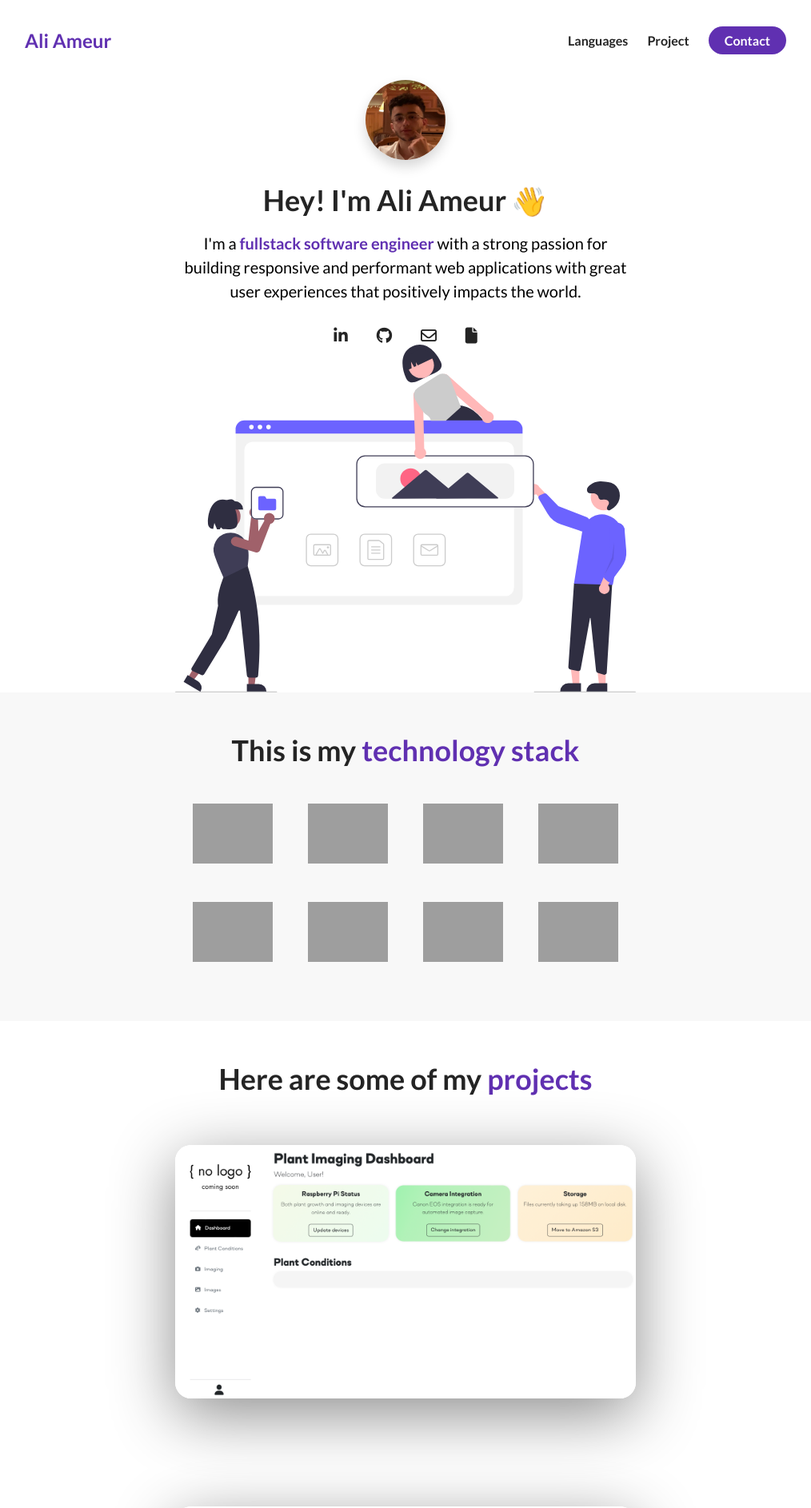
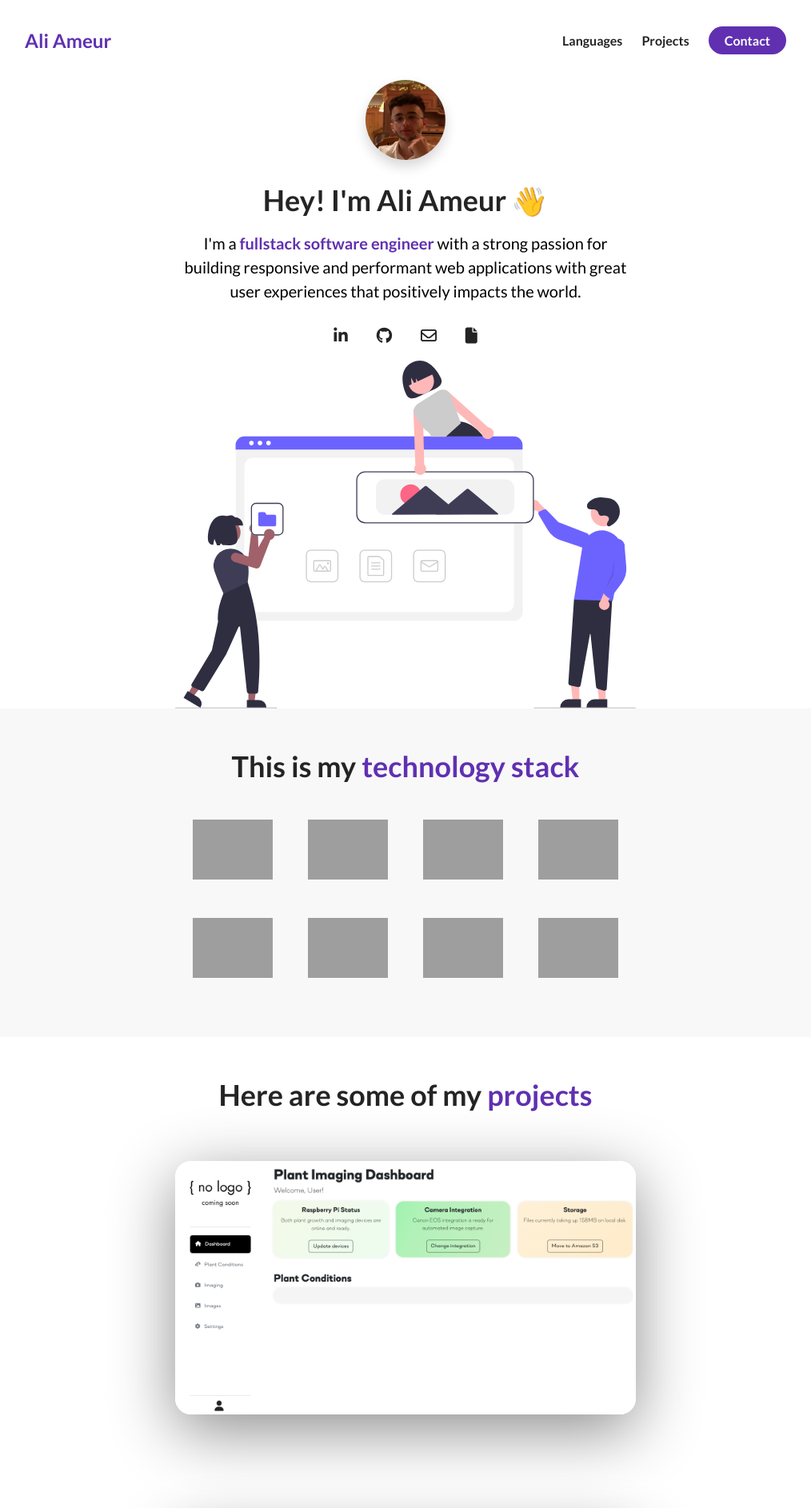
Before and after one commit to aliameur/updated-portfolio, a Flask app: page / in a window 1280 px wide. Shown: the top 1886 px of the page at 80% size, without its empty margins (133-1147 px from the left). Run offline with Flask 2, Linux system fonts and the light colour scheme; some libraries are stand-ins or nearby versions; grey boxes are pictures that could not be loaded.

Commit message:
add favicon, files, mailto, href, and fix some formatting

```diff
--- a/app.py
+++ b/app.py
@@ -34,7 +34,7 @@ def home():
                                     f"Name: {form.name}\n"
                                     f"Email: {form.email}\n"
                                     f"Message: {form.message}\n")
-    return render_template("index.html")
+    return render_template("index.html", form=form)
 
 
 if __name__ == '__main__':
--- a/static/styles.css
+++ b/static/styles.css
@@ -225,6 +225,7 @@ nav {
     flex: 1;
     display: flex;
     align-items: center;
+    margin-top: 20px;
 }
 
 .about-me__img {
--- a/templates/index.html
+++ b/templates/index.html
@@ -6,6 +6,7 @@
     <meta name="viewport" content="width=device-width, initial-scale=1.0" />
     <title>Ali Ameur</title>
     <link rel="stylesheet" href="{{ url_for('static', filename='styles.css') }}" />
+      <link rel="icon" href="{{ url_for('static', filename='img/favicon.ico') }}">
     <script
       src="https://kit.fontawesome.com/9afceccd18.js"
       crossorigin="anonymous"
@@ -25,9 +26,9 @@
           </li>
           <li class="nav__link">
             <a
-              href=""
+              href="#projects"
               class="nav__link--anchor link__hover-effect link__hover-effect--black"
-              >Project</a
+              >Projects</a
             >
           </li>
           <li class="nav__link">
@@ -58,16 +59,16 @@
               the world.
             </p>
             <div class="about-me__links">
-              <a class="about-me__link" href="">
+              <a class="about-me__link" href="https://www.linkedin.com/in/aliameur/" target="_blank">
                 <i class="fa-brands fa-linkedin-in"></i>
               </a>
-              <a class="about-me__link" href="">
+              <a class="about-me__link" href="https://github.com/aliameur" target="_blank">
                 <i class="fa-brands fa-github"></i>
               </a>
-              <a class="about-me__link" href="">
+              <a class="about-me__link" href="mailto:hello@aliameur.com" target="_blank">
                 <i class="fa-regular fa-envelope"></i>
               </a>
-              <a class="about-me__link" href="">
+              <a class="about-me__link" href="{{ url_for('static', filename='resume.pdf') }}" target="_blank">
                 <i class="fa-solid fa-file"></i>
               </a>
             </div>
@@ -76,7 +77,7 @@
             <img
               class="about-me__img"
               src="{{ url_for('static', filename='img/undraw_websites.svg') }}"
-              alt=""
+              alt="me"
             />
           </figure>
         </div>
@@ -200,10 +201,10 @@
                     fuga eos sunt consequatur. Ab eaque aspernatur sequi!
                   </p>
                   <div class="project__description--links">
-                    <a href="" class="project__description--link">
+                    <a href="https://github.com/aliameur/dapp_plant_imaging" class="project__description--link" target="_blank">
                       <i class="fa-brands fa-github"></i>
                     </a>
-                    <a href="" class="project__description--link">
+                    <a href="" class="project__description--link" target="_blank">
                       <i class="fa-solid fa-link"></i>
                     </a>
                   </div>
@@ -230,10 +231,10 @@
                     fuga eos sunt consequatur. Ab eaque aspernatur sequi!
                   </p>
                   <div class="project__description--links">
-                    <a href="" class="project__description--link">
+                    <a href="https://github.com/aliameur/dapp_plant_imaging" class="project__description--link" target="_blank">
                       <i class="fa-brands fa-github"></i>
                     </a>
-                    <a href="" class="project__description--link">
+                    <a href="" class="project__description--link" target="_blank">
                       <i class="fa-solid fa-link"></i>
                     </a>
                   </div>
@@ -260,25 +261,45 @@
                     fuga eos sunt consequatur. Ab eaque aspernatur sequi!
                   </p>
                   <div class="project__description--links">
-                    <a href="" class="project__description--link">
+                    <a href="https://github.com/aliameur/dapp_plant_imaging" class="project__description--link" target="_blank">
                       <i class="fa-brands fa-github"></i>
                     </a>
-                    <a href="" class="project__description--link">
+                    <a href="" class="project__description--link" target="_blank">
                       <i class="fa-solid fa-link"></i>
                     </a>
                   </div>
                 </div>
               </div>
             </li>
+
           </ul>
         </div>
       </div>
     </section>
+    <!-- <section id="contact">
+      <div class="container">
+        <div class="row">
+          <h1 class="section__title">
+            Get in <span class="text--purple">touch</span>
+          </h1>
+          <form method="POST" action="/" class="contact-form">
+            {{ form.csrf_token() }}
+            <label for="name" class="contact-form__label">Name</label>
+            <input name="name" type="text" class="contact-form__input">
+            <label for="name" class="contact-form__label">Email</label>
+            <input name="email" type="text" class="contact-form__input">
+            <label for="name" class="contact-form__label">Message</label>
+            <textarea name="message" type="text" class="contact-form__input" cols="30" rows="10"></textarea>
+            <button type="submit" class="contact-form__submit-button">Submit</button>
+          </form>
+        </div>
+      </div>
+    </section> -->
     <footer>
       <div class="row footer__row">
         <a class="footer__anchor" href="#">
           <figure class="footer__logo">
-            <img src="{{ url_for('static', filename='img/logo.webp') }}" class="footer__logo--img" alt="" />
+            <img src="{{ url_for('static', filename='img/logo white.png') }}" class="footer__logo--img" alt="" />
           </figure>
           <span class="footer__logo--popper">
             Top
@@ -287,25 +308,25 @@
         </a>
         <div class="footer__social--list">
           <a
-            href=""
+            href="https://github.com/aliameur"
             target="_blank"
             class="footer__social--link link__hover-effect link__hover-effect--white"
             >GitHub</a
           >
           <a
-            href=""
+            href="https://www.linkedin.com/in/aliameur/"
             target="_blank"
             class="footer__social--link link__hover-effect link__hover-effect--white"
             >LinkedIn</a
           >
           <a
-            href=""
+            href="mailto:hello@aliameur.com"
             target="_blank"
             class="footer__social--link link__hover-effect link__hover-effect--white"
             >Email</a
           >
           <a
-            href="./assets/resume.pdf"
+            href="{{ url_for('static', filename='resume.pdf') }}"
             target="_blank"
             class="footer__social--link link__hover-effect link__hover-effect--white"
             >Resume</a
```
Also changed, not shown: other parts of static/styles.css (+35 -2 lines), static/img/favicon.ico (added), static/img/logo black.png (added), static/img/logo white.png (added), 1 other file.
